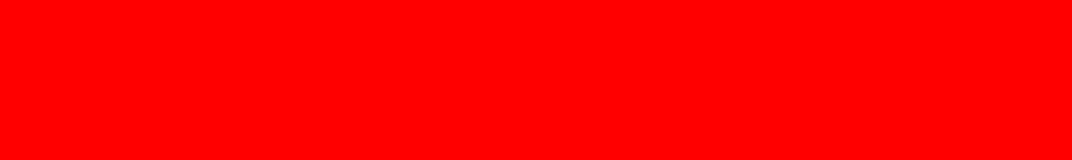
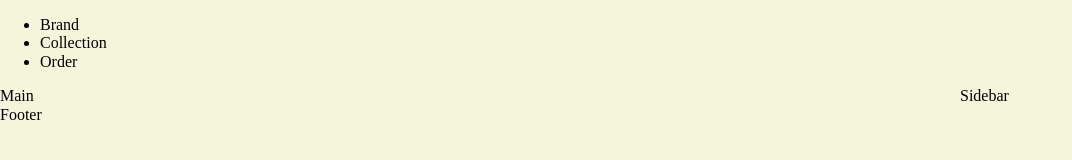
Before and after one commit to oksemonenko/fibras, a website: page source/index.html in a window 1280 px wide. Shown: the whole page, without its empty margins (0-1072 px from the left). Drawn offline with nearby package versions, Linux system fonts and the light colour scheme; files that its build step writes are made by us from their sources.

Commit message:
add base grid layout for page header, main, sidebar, footer

```diff
--- a/source/index.html
+++ b/source/index.html
@@ -7,6 +7,17 @@
   <link rel="stylesheet" href="css/style.min.css">
 </head>
 <body>
-
+  <header class="page-header">
+    <nav class="main-nav">
+      <ul class="main-nav__list">
+        <li class="main-nav__item">Brand</li>
+        <li class="main-nav__item">Collection</li>
+        <li class="main-nav__item">Order</li>
+      </ul>
+    </nav>
+  </header>
+  <main class="page-main">Main</main>
+  <aside class="page-sidebar">Sidebar</aside>
+  <footer class="page-footer">Footer</footer>
 </body>
 </html>
--- /dev/null
+++ b/source/sass/blocks/page-footer.scss
@@ -0,0 +1,3 @@
+.page-footer {
+  grid-area: footer;
+}
--- /dev/null
+++ b/source/sass/blocks/page-header.scss
@@ -0,0 +1,3 @@
+.page-header {
+  grid-area: header;
+}
--- /dev/null
+++ b/source/sass/blocks/page-main.scss
@@ -0,0 +1,3 @@
+.page-main {
+  grid-area: main;
+}
--- /dev/null
+++ b/source/sass/blocks/page-sidebar.scss
@@ -0,0 +1,3 @@
+.page-sidebar {
+  grid-area: sidebar;
+}
--- a/source/sass/global/scaffolding.scss
+++ b/source/sass/global/scaffolding.scss
@@ -1,3 +1,10 @@
 body {
-  background-color: red;
+  display: grid;
+  grid-template-columns: 25% 25% 25% 25%;
+  grid-template-rows: auto;
+  grid-template-areas:
+    "header header header header"
+    "main main . sidebar"
+    "footer footer footer footer";
+  background-color: beige;
 }
--- a/source/sass/style.scss
+++ b/source/sass/style.scss
@@ -1,2 +1,6 @@
 @import "normalize";
 @import "global/scaffolding";
+@import "blocks/page-header";
+@import "blocks/page-main";
+@import "blocks/page-sidebar";
+@import "blocks/page-footer";
```
